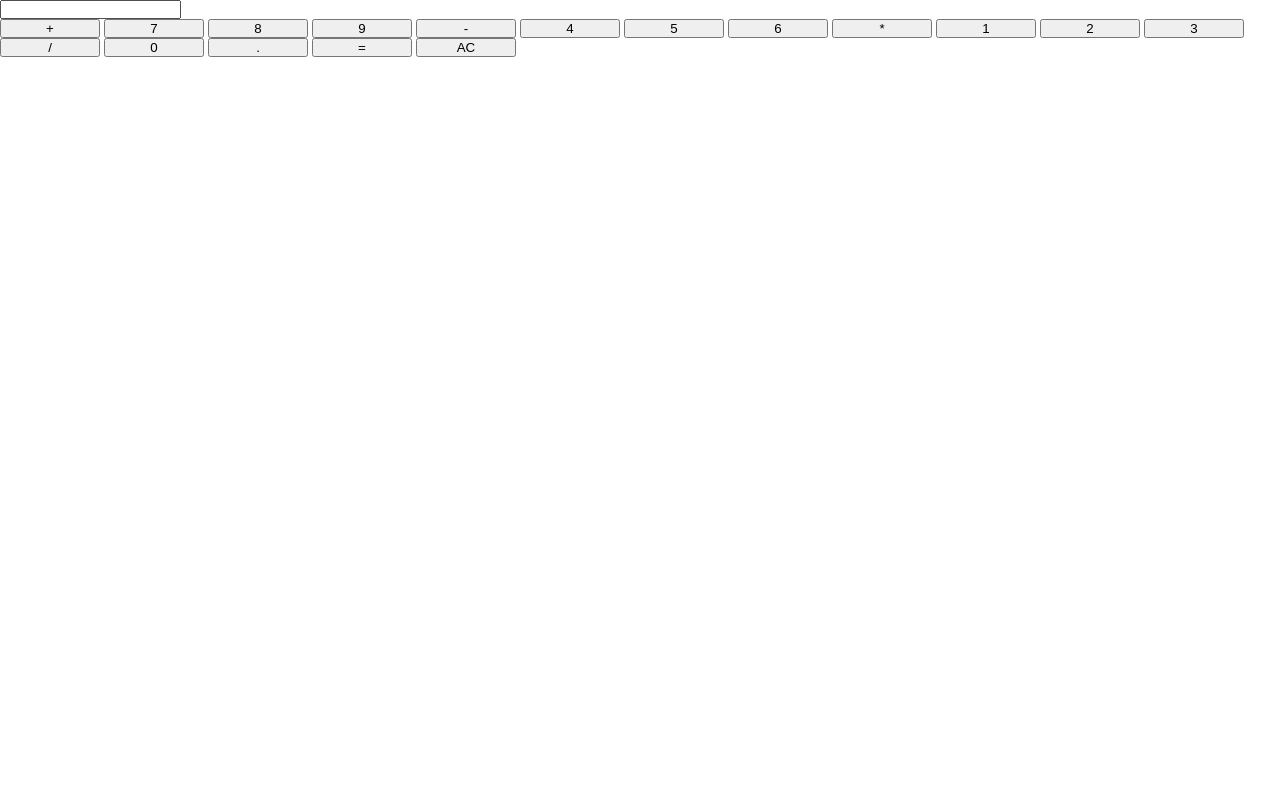
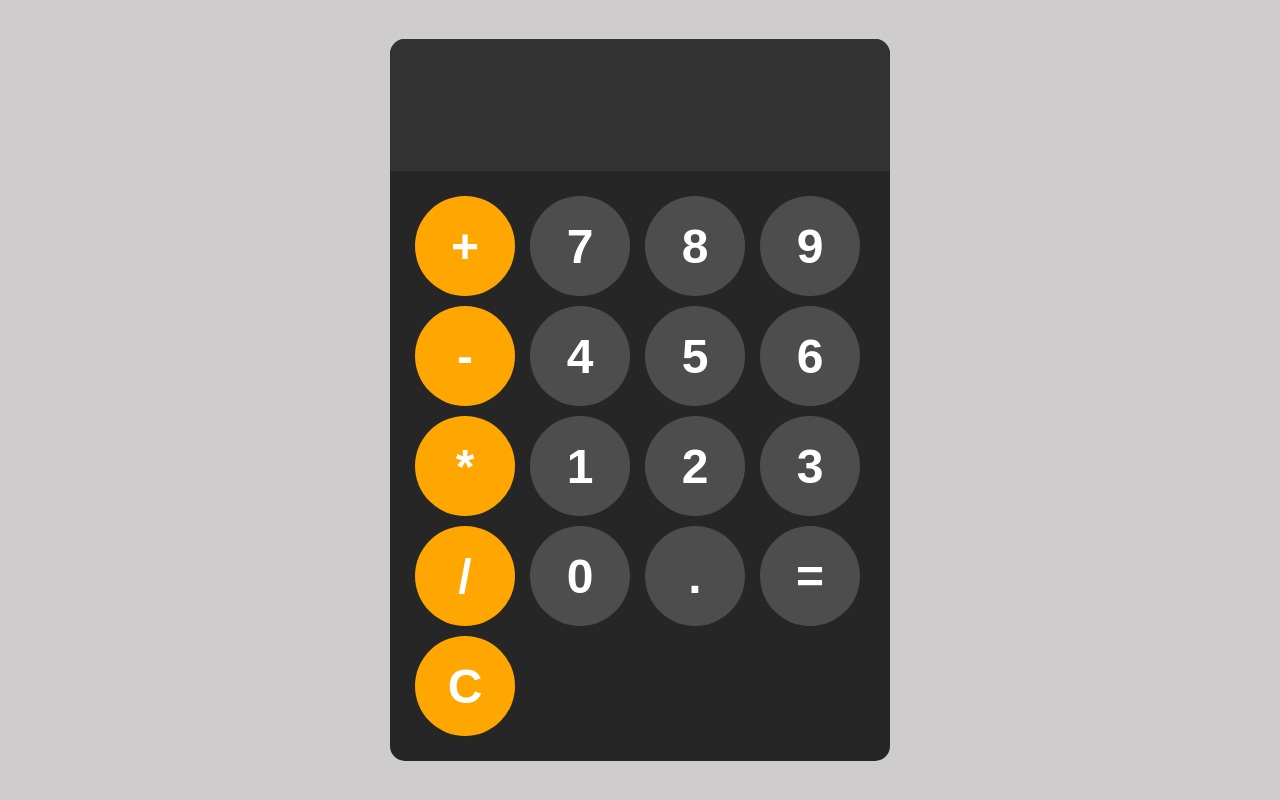
Before and after one commit to Steopa2001/calculator, a plain HTML site: page index.html in a window 1280 px wide. Drawn offline with Linux system fonts and the light colour scheme.

Commit message:
[feat] add calculator layout and styling

```diff
--- a/index.html
+++ b/index.html
@@ -11,26 +11,26 @@
     <div id="calc-container">
       <input id="calc-screen" readonly />
       <div id="calc-buttons">
-        <button onclick="addSymbol('+')">+</button>
+        <button onclick="addSymbol('+')" class="operator-btn">+</button>
         <button onclick="addSymbol('7')">7</button>
         <button onclick="addSymbol('8')">8</button>
         <button onclick="addSymbol('9')">9</button>
 
-        <button onclick="addSymbol('-')">-</button>
+        <button onclick="addSymbol('-')" class="operator-btn">-</button>
         <button onclick="addSymbol('4')">4</button>
         <button onclick="addSymbol('5')">5</button>
         <button onclick="addSymbol('6')">6</button>
 
-        <button onclick="addSymbol('*')">*</button>
+        <button onclick="addSymbol('*')" class="operator-btn">*</button>
         <button onclick="addSymbol('1')">1</button>
         <button onclick="addSymbol('2')">2</button>
         <button onclick="addSymbol('3')">3</button>
 
-        <button onclick="addSymbol('/')">/</button>
+        <button onclick="addSymbol('/')" class="operator-btn">/</button>
         <button onclick="addSymbol('0')">0</button>
         <button onclick="addSymbol('.')">.</button>
         <button onclick="computeResult()">=</button>
-        <button onclick="resetScreen()">AC</button>
+        <button onclick="resetScreen()" class="operator-btn">C</button>
       </div>
     </div>
 
--- a/style.css
+++ b/style.css
@@ -4,6 +4,66 @@
   box-sizing: border-box;
 }
 
+body {
+  display: flex;
+  justify-content: center;
+  align-items: center;
+  height: 100vh;
+  background-color: rgb(206, 204, 204);
+}
+
 button {
-    width: 100px;
+  width: 100px;
+  height: 100px;
+  border-radius: 50px;
+  border: none;
+  background-color: hsl(0, 0%, 30%);
+  color: #fff;
+  font-size: 3rem;
+  font-weight: bold;
+  cursor: pointer;
 }
+
+#calc-buttons {
+  display: grid;
+  grid-template-columns: repeat(4, 1fr);
+  gap: 10px;
+  padding: 25px;
+}
+
+#calc-container {
+  font-family: Arial, sans-serif;
+  background-color: hsl(0, 0%, 15%);
+  border-radius: 15px;
+  max-width: 500px;
+  overflow: hidden;
+}
+
+#calc-screen {
+  width: 100%;
+  padding: 20px;
+  font-size: 5rem;
+  text-align: left;
+  border: none;
+  background-color: hsl(0, 0%, 20%);
+}
+
+button:hover{
+     background-color: rgb(151, 150, 150);
+}
+
+button:active{
+     background-color: rgb(176, 175, 175);
+}
+
+.operator-btn {
+    background-color: rgb(255, 166, 0);
+}
+
+.operator-btn:hover {
+    background-color: rgb(255, 182, 45);
+}
+
+.operator-btn:active {
+    background-color: rgb(255, 192, 74);
+}
```
